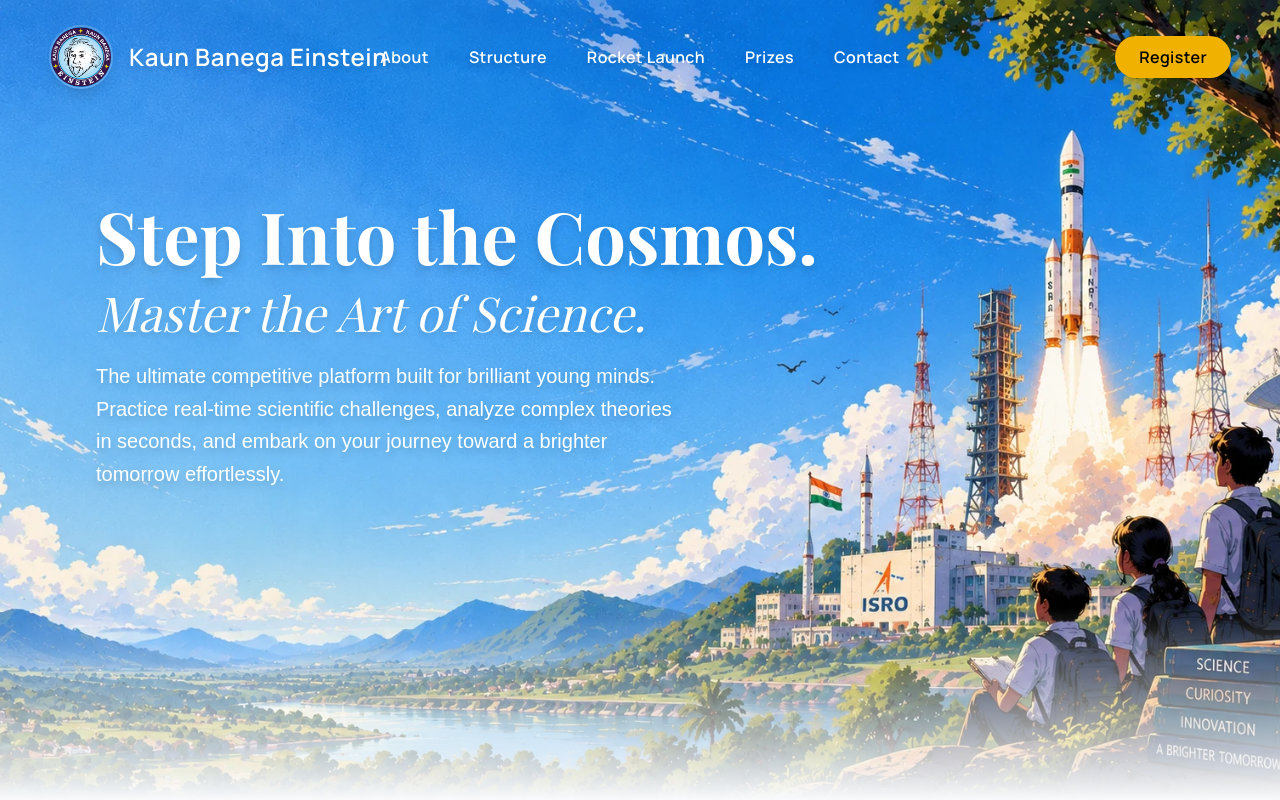
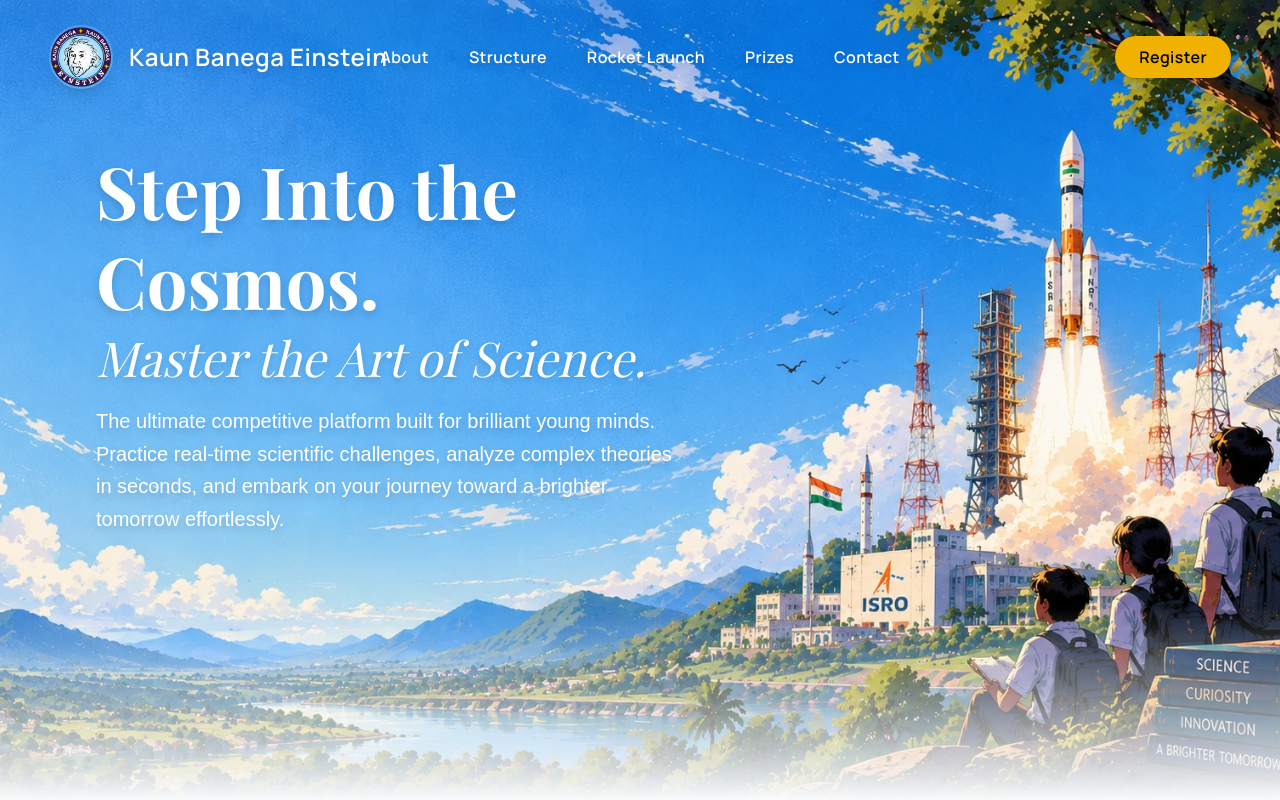
Before and after one commit to Thunderbeast5/Kaun-Banega-Einstein, a React (Vite) app: page / in a window 1280 px wide. Shown: the top 800 px of the page. Built offline with nearby package versions, Linux system fonts and the light colour scheme; no server answers; the database is empty; a web font is replaced by a local one.

Commit message:
new hero img added

```diff
--- a/src/components/Hero.jsx
+++ b/src/components/Hero.jsx
@@ -1,5 +1,6 @@
 import { motion } from 'framer-motion';
 import heroImage from '../assets/hero.webp';
+import mobileHeroImage from '../assets/mob.webp';
 
 const Hero = () => {
   return (
@@ -8,7 +9,11 @@ const Hero = () => {
       style={{ fontFamily: '"Poppins", sans-serif' }}
     >
       <div
-        className="absolute inset-0 -z-20 bg-cover bg-center bg-no-repeat"
+        className="absolute inset-0 -z-20 bg-cover bg-center bg-no-repeat md:hidden"
+        style={{ backgroundImage: `url(${mobileHeroImage})` }}
+      />
+      <div
+        className="absolute inset-0 -z-20 hidden bg-cover bg-center bg-no-repeat md:block"
         style={{ backgroundImage: `url(${heroImage})` }}
       />
       <div
@@ -22,13 +27,13 @@ const Hero = () => {
         className="max-w-2xl"
       >
         <h1
-          className="text-5xl md:text-7xl font-extrabold leading-tight mb-2 drop-shadow-lg text-white whitespace-nowrap"
+          className="mb-2 text-4xl font-extrabold leading-tight text-white drop-shadow-lg sm:text-5xl md:text-7xl"
           style={{ fontFamily: '"Playfair Display", serif' }}
         >
           Step Into the Cosmos.
         </h1>
         <h2
-          className="text-4xl md:text-5xl italic mb-6 text-white-300 drop-shadow-md whitespace-nowrap"
+          className="mb-6 text-3xl italic text-white-300 drop-shadow-md sm:text-4xl md:text-5xl"
           style={{ fontFamily: '"Playfair Display", serif' }}
         >
           Master the Art of Science.
```
Also changed, not shown: src/assets/mob.webp (added).
